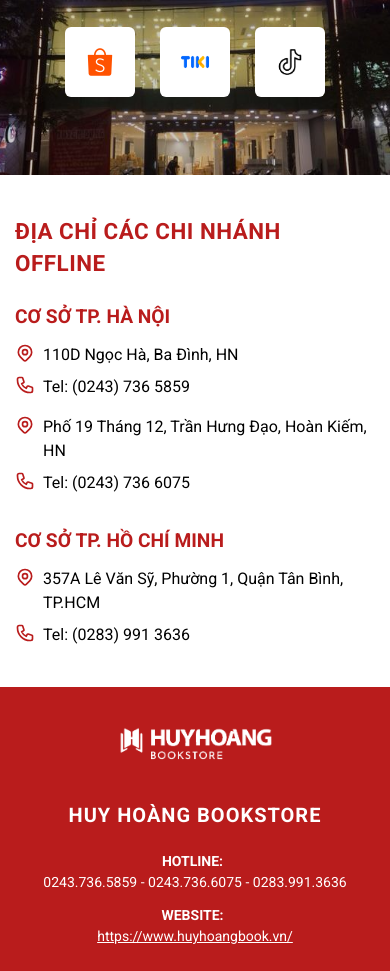
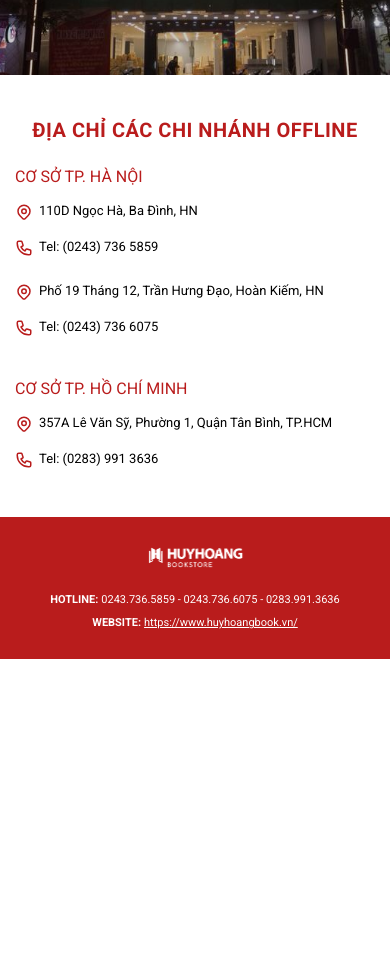
Before and after one commit to 2hbooks/lienhe.huyhoangbook, a plain HTML site: page index.html in a window 390 px wide. Shown: the part 856-1827 px from the top of the page. After the commit the page ends 1515 px from the top, so only its background shows below. Drawn offline with nearby package versions, Linux system fonts and the light colour scheme.

Commit message:
new update

```diff
--- a/index.html
+++ b/index.html
@@ -28,8 +28,7 @@
             background-size: contain;
             background-position: center;
             background-repeat: repeat-x;
-            height: auto;
-            padding-bottom: 45%;
+            height: 300px;
             width: 100%;
             position: relative;
         }
@@ -84,6 +83,40 @@
 
         /* Mobile responsiveness */
         @media (max-width: 768px) {
+            .branches-section .flex-col {
+                gap: 8px;
+            }
+            .branches-section .branches-title {
+                font-size: 20px !important;
+                margin-bottom: 16px;
+            }
+            .branches-section .location-title {
+                font-size: 16px;
+                margin-bottom: 12px;
+            }
+            .branches-section .flex.items-start {
+                flex-direction: row;
+                align-items: center;
+                gap: 2px;
+                flex-wrap: nowrap;
+                width: 100%;
+            }
+            .branches-section .flex.items-start p {
+                font-size: 13px;
+                white-space: nowrap;
+                overflow: hidden;
+                text-overflow: ellipsis;
+                margin: 0;
+                padding: 0;
+                max-width: calc(100% - 24px);
+            }
+            .branches-section .flex.items-start svg {
+                width: 18px;
+                height: 18px;
+                min-width: 18px;
+                margin-right: 4px;
+                flex-shrink: 0;
+            }
             .platform-container {
                 flex-direction: row;
                 justify-content: center;
@@ -129,7 +162,7 @@
                 height: 100%;
             }
             .books-section {
-                padding-bottom: 70%;
+                height: 200px;
                 background-size: cover;
                 background-repeat: no-repeat;
                 background-position: center;
@@ -156,6 +189,31 @@
             .location-address span {
                 margin-top: 4px;
             }
+            .footer-section {
+                padding: 20px 0 !important;
+            }
+            .footer-section .container {
+                padding: 0 20px;
+            }
+            .footer-section img {
+                height: 40px !important;
+                margin-bottom: 15px !important;
+            }
+            .footer-info {
+                font-size: 11px !important;
+                line-height: 1.4;
+                margin-bottom: 8px !important;
+                text-align: center;
+                white-space: nowrap;
+                overflow: hidden;
+                text-overflow: ellipsis;
+                width: 100%;
+                padding: 0 10px;
+            }
+            .footer-info span {
+                font-weight: bold;
+                margin-right: 3px;
+            }
         }
     </style>
 </head>
@@ -169,11 +227,11 @@
             <div class="text-center text-white">
                 <h1 class="text-4xl md:text-5xl font-bold mb-8 hero-title" style="font-family: 'Times New Roman', Times, serif; font-style: italic;">Mở trang sách - Khởi hành trình</h1>
                 <div class="hero-links">
+                     <a href="https://www.huyhoangbook.vn/" target="_blank" class="hero-link inline-block px-8 py-3 border-2 border-white rounded-full text-white hover:bg-white hover:text-red-800 transition duration-300">
+                        Website Huy Hoang Bookstore
+                    </a>
                     <a href="https://www.facebook.com/huyhoangbookstore" target="_blank" class="hero-link inline-block px-8 py-3 border-2 border-white rounded-full text-white hover:bg-white hover:text-red-800 transition duration-300">
                         Fanpage Huy Hoang Bookstore
-                    </a>
-                    <a href="https://www.huyhoangbook.vn/" target="_blank" class="hero-link inline-block px-8 py-3 border-2 border-white rounded-full text-white hover:bg-white hover:text-red-800 transition duration-300">
-                        Website Huy Hoang Bookstore
                     </a>
                 </div>
 
@@ -213,23 +271,23 @@
     <!-- Section 4: Branch Locations -->
     <section class="branches-section py-10 w-full">
         <div class="container mx-auto">
-            <h2 class="text-2xl md:text-2xl font-bold text-red-700 mb-6 branches-title">ĐỊA CHỈ CÁC CHI NHÁNH OFFLINE</h2>
+            <h2 class="branches-title mb-6" style="white-space: nowrap; font-size: 18px; margin-bottom: 20px;">ĐỊA CHỈ CÁC CHI NHÁNH OFFLINE</h2>
 
             <div class="mb-8">
-                <h3 class="text-xl md:text-xl font-bold text-red-700 mb-3 location-title">CƠ SỞ TP. HÀ NỘI</h3>
+                <h3 class="location-title">CƠ SỞ TP. HÀ NỘI</h3>
                 <div class="flex flex-col gap-2">
                     <div class="flex items-start">
                         <svg xmlns="http://www.w3.org/2000/svg" class="h-5 w-5 mr-2 text-red-700 flex-shrink-0" fill="none" viewBox="0 0 24 24" stroke="currentColor">
                             <path stroke-linecap="round" stroke-linejoin="round" stroke-width="2" d="M17.657 16.657L13.414 20.9a1.998 1.998 0 01-2.827 0l-4.244-4.243a8 8 0 1111.314 0z" />
                             <path stroke-linecap="round" stroke-linejoin="round" stroke-width="2" d="M15 11a3 3 0 11-6 0 3 3 0 016 0z" />
                         </svg>
-                        <p class="text-base md:text-base">110D Ngọc Hà, Ba Đình, HN</p>
+                        <p>110D Ngọc Hà, Ba Đình, HN</p>
                     </div>
                     <div class="flex items-start">
                         <svg xmlns="http://www.w3.org/2000/svg" class="h-5 w-5 mr-2 text-red-700 flex-shrink-0" fill="none" viewBox="0 0 24 24" stroke="currentColor">
                             <path stroke-linecap="round" stroke-linejoin="round" stroke-width="2" d="M3 5a2 2 0 012-2h3.28a1 1 0 01.948.684l1.498 4.493a1 1 0 01-.502 1.21l-2.257 1.13a11.042 11.042 0 005.516 5.516l1.13-2.257a1 1 0 011.21-.502l4.493 1.498a1 1 0 01.684.949V19a2 2 0 01-2 2h-1C9.716 21 3 14.284 3 6V5z" />
                         </svg>
-                        <p class="text-base md:text-base">Tel: (0243) 736 5859</p>
+                        <p>Tel: (0243) 736 5859</p>
                     </div>
                 </div>
 
@@ -239,32 +297,32 @@
                             <path stroke-linecap="round" stroke-linejoin="round" stroke-width="2" d="M17.657 16.657L13.414 20.9a1.998 1.998 0 01-2.827 0l-4.244-4.243a8 8 0 1111.314 0z" />
                             <path stroke-linecap="round" stroke-linejoin="round" stroke-width="2" d="M15 11a3 3 0 11-6 0 3 3 0 016 0z" />
                         </svg>
-                        <p class="text-base md:text-base">Phố 19 Tháng 12, Trần Hưng Đạo, Hoàn Kiếm, HN</p>
+                        <p>Phố 19 Tháng 12, Trần Hưng Đạo, Hoàn Kiếm, HN</p>
                     </div>
                     <div class="flex items-start">
                         <svg xmlns="http://www.w3.org/2000/svg" class="h-5 w-5 mr-2 text-red-700 flex-shrink-0" fill="none" viewBox="0 0 24 24" stroke="currentColor">
                             <path stroke-linecap="round" stroke-linejoin="round" stroke-width="2" d="M3 5a2 2 0 012-2h3.28a1 1 0 01.948.684l1.498 4.493a1 1 0 01-.502 1.21l-2.257 1.13a11.042 11.042 0 005.516 5.516l1.13-2.257a1 1 0 011.21-.502l4.493 1.498a1 1 0 01.684.949V19a2 2 0 01-2 2h-1C9.716 21 3 14.284 3 6V5z" />
                         </svg>
-                        <p class="text-base md:text-base">Tel: (0243) 736 6075</p>
+                        <p>Tel: (0243) 736 6075</p>
                     </div>
                 </div>
             </div>
 
             <div>
-                <h3 class="text-xl md:text-xl font-bold text-red-700 mb-3 location-title">CƠ SỞ TP. HỒ CHÍ MINH</h3>
+                <h3 class="location-title">CƠ SỞ TP. HỒ CHÍ MINH</h3>
                 <div class="flex flex-col gap-2">
                     <div class="flex items-start">
                         <svg xmlns="http://www.w3.org/2000/svg" class="h-5 w-5 mr-2 text-red-700 flex-shrink-0" fill="none" viewBox="0 0 24 24" stroke="currentColor">
                             <path stroke-linecap="round" stroke-linejoin="round" stroke-width="2" d="M17.657 16.657L13.414 20.9a1.998 1.998 0 01-2.827 0l-4.244-4.243a8 8 0 1111.314 0z" />
                             <path stroke-linecap="round" stroke-linejoin="round" stroke-width="2" d="M15 11a3 3 0 11-6 0 3 3 0 016 0z" />
                         </svg>
-                        <p class="text-base md:text-base">357A Lê Văn Sỹ, Phường 1, Quận Tân Bình, TP.HCM</p>
+                        <p>357A Lê Văn Sỹ, Phường 1, Quận Tân Bình, TP.HCM</p>
                     </div>
                     <div class="flex items-start">
                         <svg xmlns="http://www.w3.org/2000/svg" class="h-5 w-5 mr-2 text-red-700 flex-shrink-0" fill="none" viewBox="0 0 24 24" stroke="currentColor">
                             <path stroke-linecap="round" stroke-linejoin="round" stroke-width="2" d="M3 5a2 2 0 012-2h3.28a1 1 0 01.948.684l1.498 4.493a1 1 0 01-.502 1.21l-2.257 1.13a11.042 11.042 0 005.516 5.516l1.13-2.257a1 1 0 011.21-.502l4.493 1.498a1 1 0 01.684.949V19a2 2 0 01-2 2h-1C9.716 21 3 14.284 3 6V5z" />
                         </svg>
-                        <p class="text-base md:text-base">Tel: (0283) 991 3636</p>
+                        <p>Tel: (0283) 991 3636</p>
                     </div>
                 </div>
             </div>
@@ -278,7 +336,6 @@
                 <a href="https://www.huyhoangbook.vn/" target="_blank">
                     <img src="logohuyhoang.png" alt="Huy Hoàng Bookstore Logo" class="h-16 mb-6 brightness-0 invert">
                 </a>
-                <h2 class="text-2xl font-bold mb-5 text-center">HUY HOÀNG BOOKSTORE</h2>
                 <p class="mb-3 footer-info"><span class="font-bold">HOTLINE:</span> 0243.736.5859 - 0243.736.6075 - 0283.991.3636</p>
                 <p class="footer-info"><span class="font-bold">WEBSITE:</span> <a href="https://www.huyhoangbook.vn/" target="_blank" class="underline">https://www.huyhoangbook.vn/</a></p>
             </div>
--- a/styles.css
+++ b/styles.css
@@ -32,7 +32,7 @@
 
 /* Books section styles */
 .books-section {
-    min-height: 300px;
+    height: 300px;
     position: relative;
     overflow: hidden;
     width: 100%;
@@ -118,14 +118,21 @@
 
 .branches-title {
     letter-spacing: 0.5px;
+    font-size: 24px;
+    color: #b91c1c;
+    font-weight: bold;
+    text-align: center;
 }
 
 .location-title {
     color: #b91c1c;
+    font-size: 20px;
+    margin-bottom: 15px;
 }
 
 .location-address {
-    line-height: 1.4;
+    line-height: 1.5;
+    font-size: 16px;
 }
 
 /* Ensure all containers are properly responsive */
@@ -140,13 +147,12 @@
 
 /* Responsive styles */
 @media (max-width: 768px) {
+    .books-section {
+        height: 250px;
+    }
+
     .hero-section h1 {
         font-size: 2rem;
-    }
-
-    .online-shop-container {
-        flex-direction: column;
-        gap: 1rem;
     }
 
     .hero-title {
@@ -157,38 +163,97 @@
         overflow: visible !important;
         display: inline-block !important;
         padding: 0 5px !important;
-        text-overflow: ellipsis !important;
     }
 
     /* Mobile branch section styles */
     .branches-title {
-        font-size: 1.4rem !important;
+        font-size: 18px !important;
+        margin-bottom: 20px !important;
     }
 
     .location-title {
-        font-size: 1.2rem !important;
+        font-size: 16px !important;
+        margin-bottom: 12px !important;
     }
 
-    .location-address {
-        font-size: 0.9rem !important;
+    .branches-section .flex.items-start {
+        flex-direction: row;
+        align-items: flex-start;
+        gap: 4px;
+        margin-bottom: 8px;
+    }
+
+    .branches-section .flex.items-start svg {
+        width: 16px;
+        height: 16px;
+        min-width: 16px;
+        margin-right: 4px;
+        margin-top: 2px;
+    }
+
+    .branches-section .flex.items-start p {
+        font-size: 13px !important;
+        line-height: 1.4;
+        margin: 0;
+        white-space: nowrap;
+        overflow: hidden;
+        text-overflow: ellipsis;
     }
 
     /* Mobile footer styles */
-    .footer-section h2 {
-        font-size: 20px;
+    .footer-section {
+        padding: 20px 0 !important;
+    }
+
+    .footer-section .container {
+        padding: 0 20px;
+    }
+
+    .footer-section img {
+        height: 40px !important;
+        margin-bottom: 15px !important;
     }
 
     .footer-info {
-        font-size: 14px;
-        flex-direction: column;
-        align-items: center;
+        font-size: 11px !important;
+        line-height: 1.4;
+        margin-bottom: 8px !important;
+        text-align: center;
+        white-space: nowrap;
+        overflow: hidden;
+        text-overflow: ellipsis;
+        width: 100%;
+        padding: 0 10px;
     }
 
-    /* Fix for online section */
-    .online-heading {
-        width: 100%;
-        justify-content: center;
-        padding: 0 5px;
+    .footer-info span {
+        font-weight: bold;
+        margin-right: 3px;
+    }
+}
+
+/* Extra small devices */
+@media (max-width: 380px) {
+    .branches-section .flex.items-start p {
+        font-size: 12px !important;
+    }
+
+    .branches-section .flex.items-start svg {
+        width: 14px;
+        height: 14px;
+        min-width: 14px;
+    }
+}
+
+/* Online shopping section styles */
+.online-shop-container {
+    flex-direction: column;
+    gap: 1rem;
+}
+
+.online-logo {
+    max-width: 100px;
+    height: auto !important;
 }
 
 .platform-container {
@@ -199,9 +264,3 @@
 .platform-btn {
     margin: 0 3px;
 }
-
-    .online-logo {
-        max-width: 100px;
-        height: auto !important;
-    }
-}
```
Lines whose indentation alone changed are shown as unchanged.
